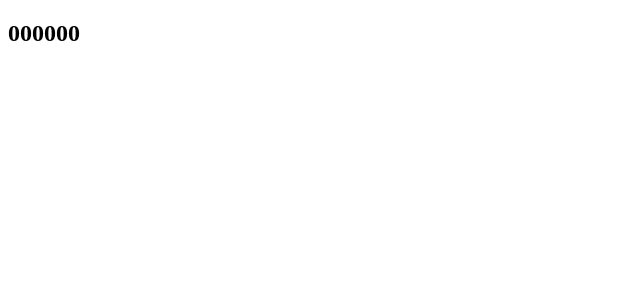
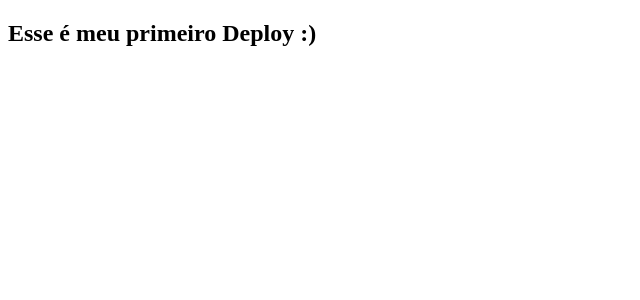
Before and after one commit to DevFelipeSilva-404/MyFirst-Repository, a Next.js app: page / in a window 1280 px wide. Shown: the top 300 px of the page, without its empty margins (0-640 px from the left). Built offline with nearby package versions, Linux system fonts and the light colour scheme.

Commit message:
Adicionando uma nova frase em pages/

```diff
--- a/pages/index.js
+++ b/pages/index.js
@@ -1,5 +1,5 @@
 function Home(){
-    return <h2>000000</h2>
+    return <h2>Esse é meu primeiro Deploy :) </h2>
 }
 
 export default Home;
```
